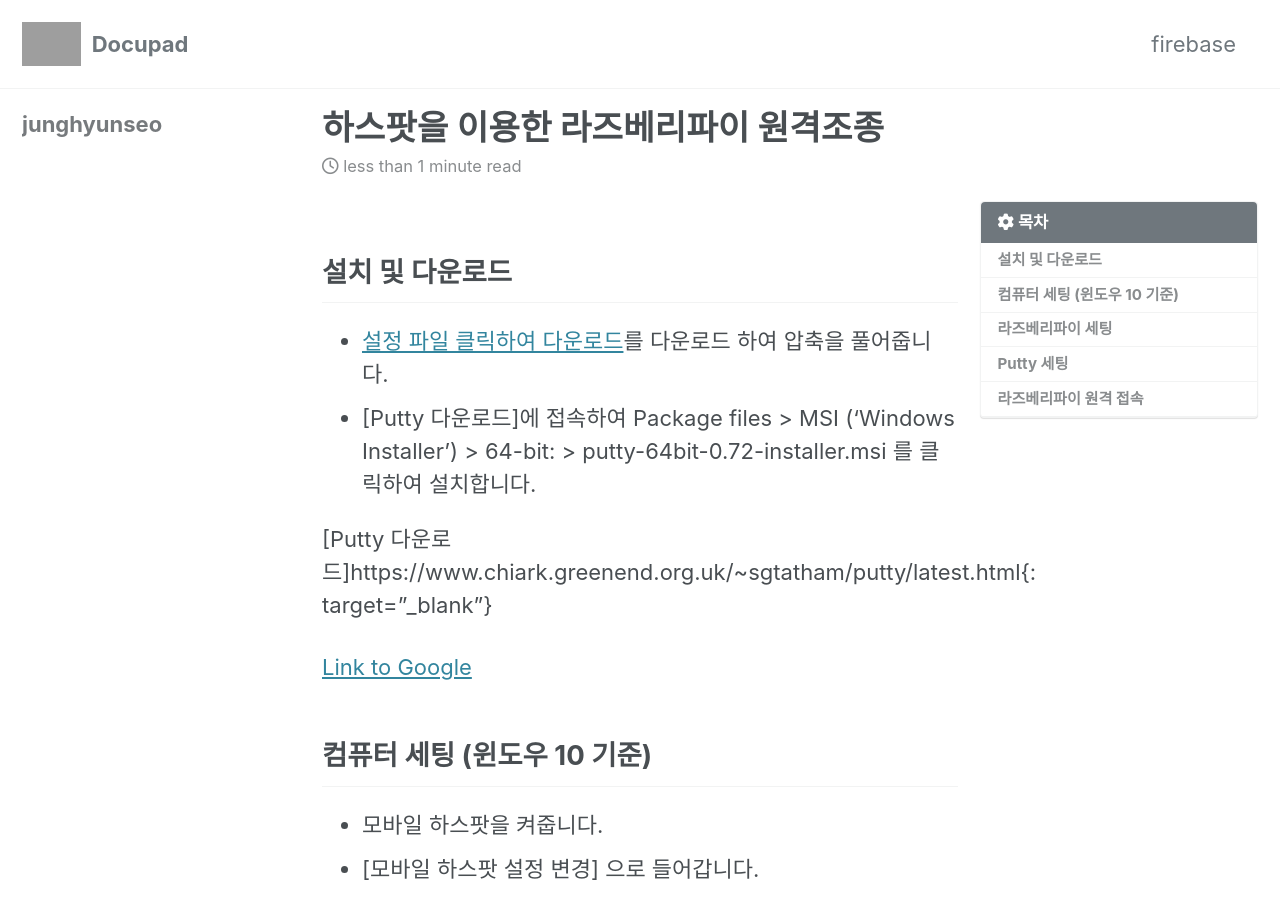
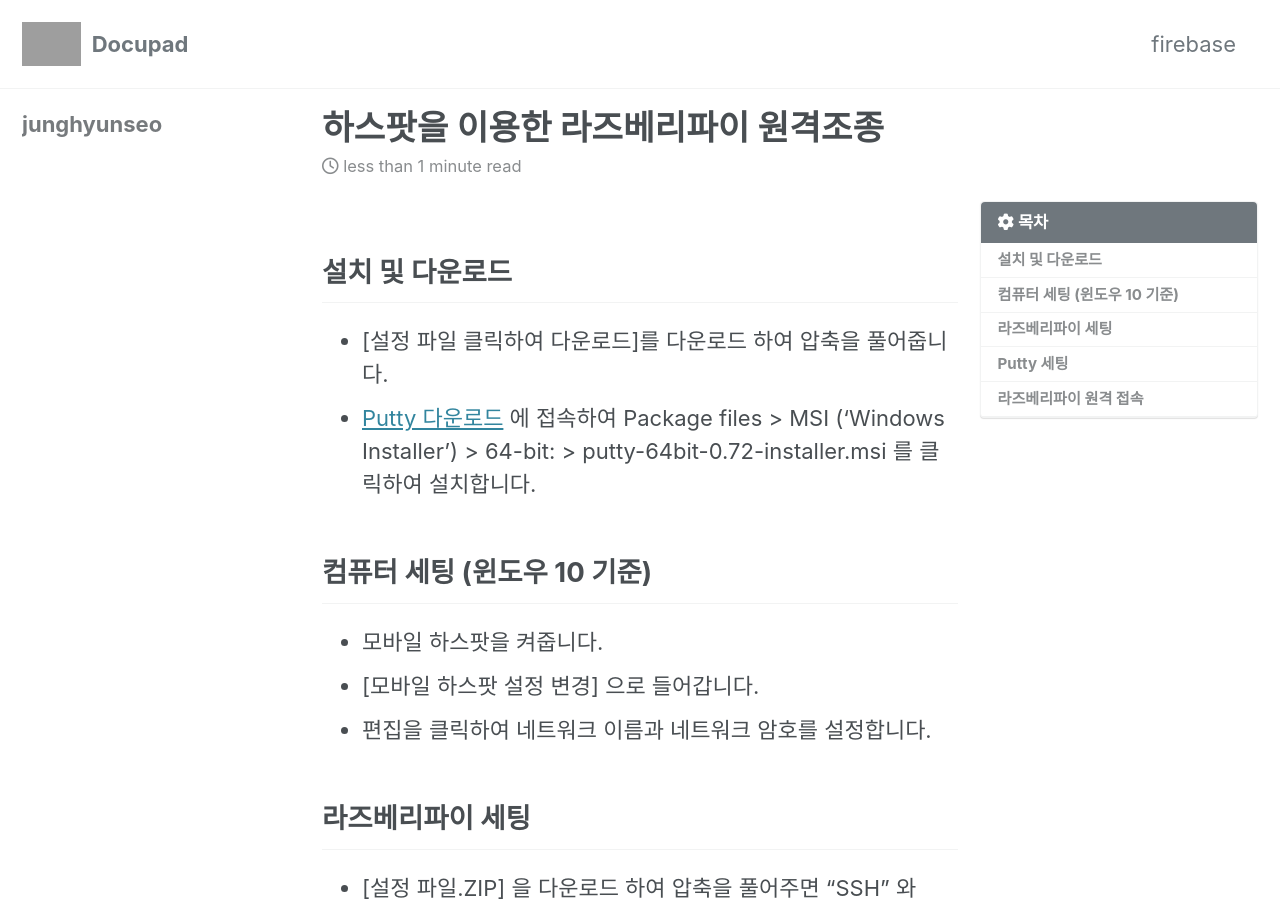
Before and after one commit to junghyunseo0105/docupad, a Jekyll site: the page built from _posts/2019-08-25-하스팟을-이용한-라즈베리파이-원격조종.md, in a window 1280 px wide and 900 px high. Built offline with Jekyll 4.4.1, drawn with Linux system fonts in a browser that asks for light colours; cached includes are drawn as plain includes; nearby versions of some CDN libraries; grey boxes are pictures that could not be loaded.

Commit message:
Update 2019-08-25-하스팟을-이용한-라즈베리파이-원격조종.md

```diff
--- a/_posts/2019-08-25-하스팟을-이용한-라즈베리파이-원격조종.md
+++ b/_posts/2019-08-25-하스팟을-이용한-라즈베리파이-원격조종.md
@@ -9,12 +9,9 @@ toc_icon: "cog"
 
 ## 설치 및 다운로드
 * [설정 파일 클릭하여 다운로드]를 다운로드 하여 압축을 풀어줍니다.
-* [Putty 다운로드]에 접속하여 Package files > MSI (‘Windows Installer’) > 64-bit: > putty-64bit-0.72-installer.msi 를 클릭하여 설치합니다.
+* [Putty 다운로드](https://www.chiark.greenend.org.uk/~sgtatham/putty/latest.html){: target="_blank"}
+에 접속하여 Package files > MSI (‘Windows Installer’) > 64-bit: > putty-64bit-0.72-installer.msi 를 클릭하여 설치합니다.
 
-[설정 파일 클릭하여 다운로드]: https://github.com/junghyunseo0105/docupad/files/3537874/default.zip
-[Putty 다운로드]https://www.chiark.greenend.org.uk/~sgtatham/putty/latest.html{: target="_blank"}
-
-[Link to Google](https://www.chiark.greenend.org.uk/~sgtatham/putty/latest.html){: target="_blank"}
 
 ## 컴퓨터 세팅 (윈도우 10 기준)
 * 모바일 하스팟을 켜줍니다.
```
